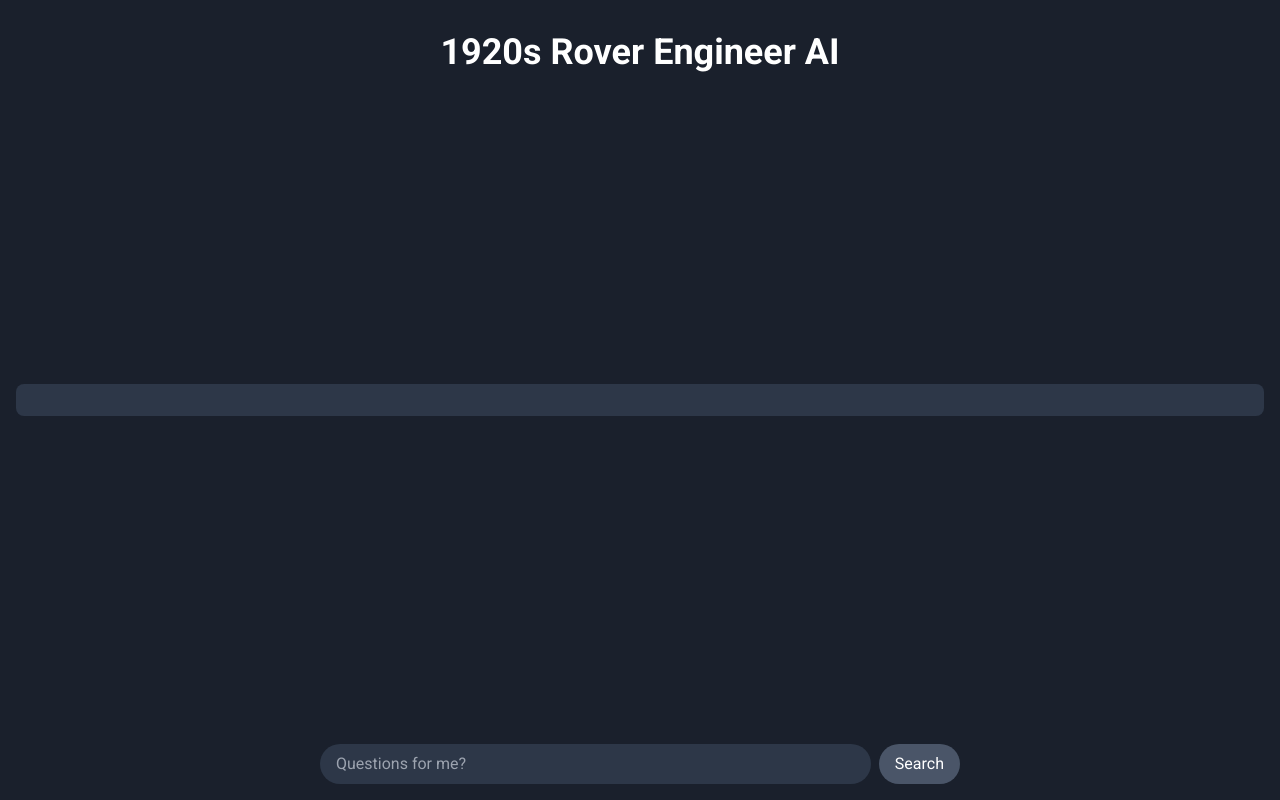
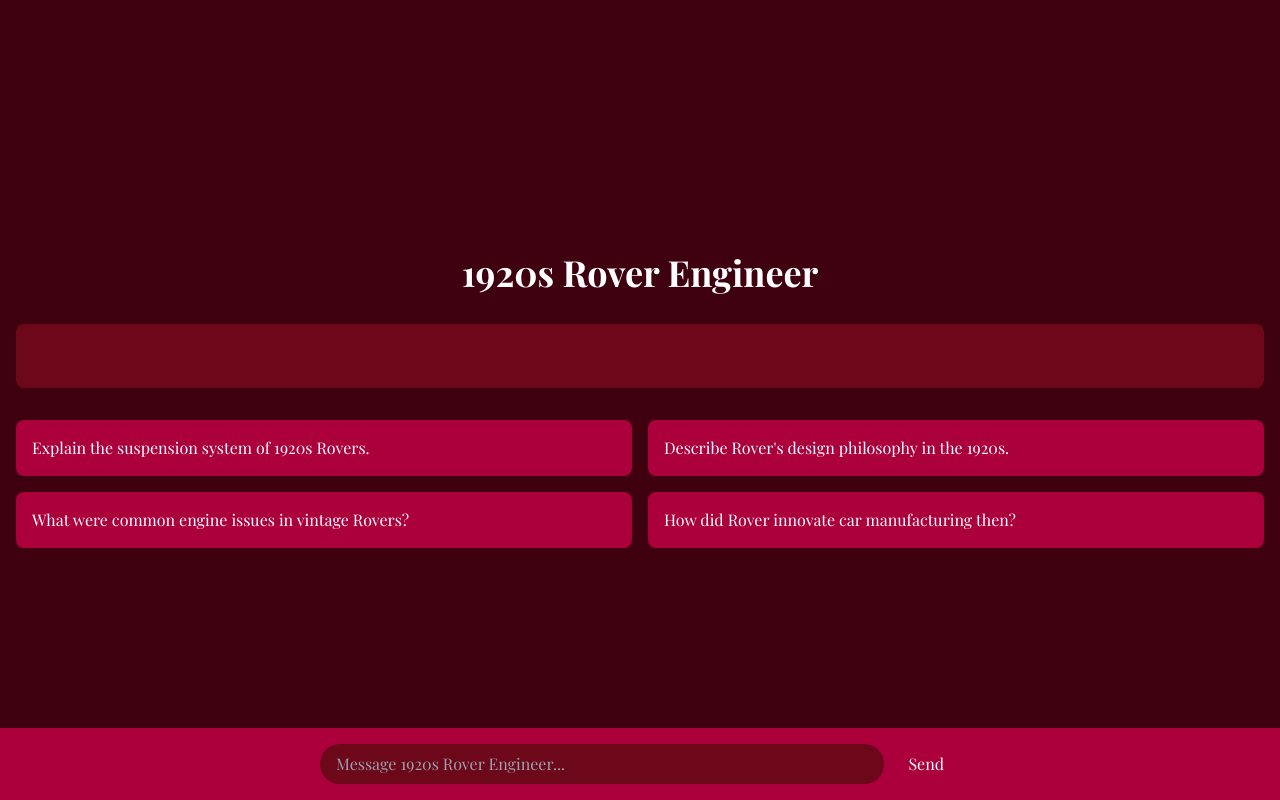
Before and after one commit to SIR-GEO/Rover-Eng, a FastAPI app: page / in a window 1280 px wide. Run offline with FastAPI, Linux system fonts and the light colour scheme; some libraries are stand-ins or nearby versions.

Commit message:
updated html UI

```diff
--- a/templates/index.html
+++ b/templates/index.html
@@ -3,46 +3,71 @@
 <head>
     <meta charset="UTF-8">
     <meta name="viewport" content="width=device-width, initial-scale=1.0">
-    <title>1920s Rover Engineer AI - Dark Theme</title>
+    <title>1920s Rover Engineer Chat</title>
     <script src="https://cdn.tailwindcss.com"></script>
-    <link href="https://fonts.googleapis.com/css2?family=Roboto:wght@400;700&display=swap" rel="stylesheet">
+    <link href="https://fonts.googleapis.com/css2?family=Playfair+Display:wght@400;700&display=swap" rel="stylesheet">
     <style>
+        :root {
+            --burgundy-900: #3f000f;
+            --burgundy-800: #6d071a;
+            --burgundy-700: #9f1239;
+            --burgundy-600: #ab003c;
+            --burgundy-500: #b80d3d;
+            --burgundy-400: #c9184a;
+            --burgundy-300: #e5383b;
+            --burgundy-200: #f94144;
+            --burgundy-100: #ff4d6d;
+        }
         body {
-            background-color: #1a202c;
+            background-color: var(--burgundy-900); /* Dark burgundy background */
             color: #fff;
-            font-family: 'Roboto', sans-serif;
+            font-family: 'Playfair Display', serif; /* More interesting font */
         }
-        #chat-window {
-            max-height: 300px;
-            overflow-y: auto;
-            background-color: #2d3748;
+        .chat-container {
+            background-color: var(--burgundy-800); /* Darker shade for chat background */
+            border-radius: 0.5rem;
+            padding: 2rem;
+            margin-bottom: 2rem;
+        }
+        .chat-message {
+            background-color: var(--burgundy-700);
             border-radius: 0.5rem;
             padding: 1rem;
-        }
-        .chat-bubble {
-            background-color: #4a5568;
-            border-radius: 0.5rem;
-            padding: 1rem;
-            margin-bottom: 0.5rem;
+            margin-bottom: 1rem;
             color: #e2e8f0;
         }
         .chat-input {
-            background-color: #2d3748;
+            background-color: var(--burgundy-800);
             border: none;
             color: #fff;
             padding: 0.5rem 1rem;
             border-radius: 9999px;
-            width: 100%;
+            width: calc(100% - 3rem);
             box-sizing: border-box;
         }
-        .search-btn {
-            background-color: #4a5568;
+        .send-btn {
+            background-color: var(--burgundy-600); /* Slightly lighter burgundy for the button */
             color: #fff;
             border: none;
             padding: 0.5rem 1rem;
             border-radius: 9999px;
             margin-left: 0.5rem;
-            flex-shrink: 0;
+        }
+        .prompt-container {
+            display: grid;
+            grid-template-columns: repeat(2, minmax(0, 1fr));
+            gap: 1rem;
+        }
+        .prompt {
+            background-color: var(--burgundy-600); /* Slightly lighter burgundy for prompts */
+            color: #fff;
+            padding: 1rem;
+            border-radius: 0.5rem;
+            cursor: pointer;
+            transition: background-color 0.3s ease;
+        }
+        .prompt:hover {
+            background-color: var(--burgundy-500); /* Hover effect for prompts */
         }
         .search-container {
             position: fixed;
@@ -53,81 +78,62 @@
             display: flex;
             align-items: center;
             justify-content: center;
+            background-color: var(--burgundy-600); /* Slightly lighter burgundy for the search container */
         }
         .search-bar {
             flex-grow: 1;
-            max-width: 640px; /* Adjust the max-width as needed */
+            max-width: 640px;
             display: flex;
             align-items: center;
-        }
-        .title {
-            position: absolute;
-            top: 2rem; /* Increased padding as per feedback */
-            left: 50%;
-            transform: translateX(-50%);
         }
     </style>
 </head>
 <body class="flex flex-col items-center justify-center min-h-screen">
     <div class="container mx-auto px-4">
-        <h1 class="text-4xl font-bold mb-8 title">1920s Rover Engineer AI</h1>
-        <div id="chat-window">
+        <h1 class="text-4xl font-bold mb-8 text-center">1920s Rover Engineer</h1>
+        <div id="chat-window" class="chat-container">
             <!-- Chat messages will appear here -->
+        </div>
+        <div class="prompt-container">
+            <div class="prompt" onclick="insertPrompt('Explain the suspension system of 1920s Rovers.')">Explain the suspension system of 1920s Rovers.</div>
+            <div class="prompt" onclick="insertPrompt('Describe Rover\'s design philosophy in the 1920s.')">Describe Rover's design philosophy in the 1920s.</div>
+            <div class="prompt" onclick="insertPrompt('What were common engine issues in vintage Rovers?')">What were common engine issues in vintage Rovers?</div>
+            <div class="prompt" onclick="insertPrompt('How did Rover innovate car manufacturing then?')">How did Rover innovate car manufacturing then?</div>
         </div>
     </div>
     <div class="search-container">
         <div class="search-bar">
-            <input type="text" placeholder="Questions for me?" class="chat-input">
-            <button class="search-btn">Search</button>
+            <input type="text" placeholder="Message 1920s Rover Engineer..." class="chat-input">
+            <button class="send-btn">Send</button>
         </div>
     </div>
     <script>
         const chatWindow = document.getElementById('chat-window');
         const chatInput = document.querySelector('.chat-input');
-        const searchBtn = document.querySelector('.search-btn');
+        const sendBtn = document.querySelector('.send-btn');
 
-        searchBtn.addEventListener('click', () => {
+        sendBtn.addEventListener('click', () => {
             const message = chatInput.value.trim();
             if (message) {
-                // Create the user's chat bubble
                 const userBubble = document.createElement('div');
-                userBubble.classList.add('chat-bubble');
+                userBubble.classList.add('chat-message');
                 userBubble.textContent = message;
                 chatWindow.appendChild(userBubble);
                 chatInput.value = '';
                 chatWindow.scrollTop = chatWindow.scrollHeight;
-
-                // Send the question to the Flask backend
-                fetch('/rover_engineer_request', {
-                    method: 'POST',
-                    headers: {
-                        'Content-Type': 'application/json',
-                    },
-                    body: JSON.stringify({ question: message })
-                })
-                .then(response => response.json())
-                .then(data => {
-                    // Create the AI's chat bubble
-                    const aiBubble = document.createElement('div');
-                    aiBubble.classList.add('chat-bubble');
-                    aiBubble.textContent = data.response;
-                    chatWindow.appendChild(aiBubble);
-                    chatWindow.scrollTop = chatWindow.scrollHeight;
-                })
-                .catch(error => console.error('Error:', error));
             }
         });
 
         chatInput.addEventListener('keypress', (e) => {
             if (e.key === 'Enter') {
-                searchBtn.click();
+                sendBtn.click();
             }
         });
 
-        chatInput.addEventListener('input', () => {
-            chatInput.style.height = 'auto';
-            chatInput.style.height = chatInput.scrollHeight + 'px';
-        });
+        function insertPrompt(prompt) {
+            chatInput.value = prompt;
+            chatInput.focus();
+        }
     </script>
 </body>
 </html>
```
